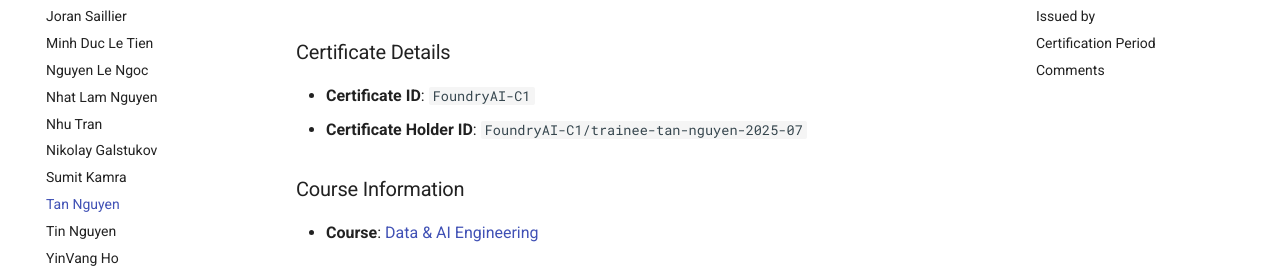
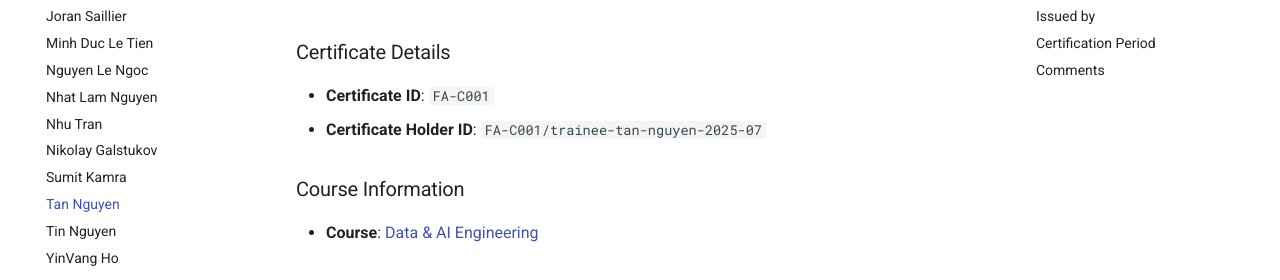
Before and after one commit to foundry-ai-academy/certificates, an MkDocs documentation site: the page built from docs/c001/trainee-tan-nguyen-2025-07.md, in a window 1280 px wide and 900 px high, scrolled down 549 px. Shown: the part 173-453 px from the top of the window. Built offline with MkDocs 1.6.1 and Material for MkDocs 9.7.7, drawn with Linux system fonts in a browser that asks for light colours; the version menu is left out.

```diff
--- a/docs/c001/trainee-tan-nguyen-2025-07.md
+++ b/docs/c001/trainee-tan-nguyen-2025-07.md
@@ -6,8 +6,8 @@
 ![Certificate Image](trainee-tan-nguyen-2025-07.png)
 
 ### Certificate Details
-- **Certificate ID**: `FoundryAI-C1`
-- **Certificate Holder ID**: `FoundryAI-C1/trainee-tan-nguyen-2025-07`
+- **Certificate ID**: `FA-C001`
+- **Certificate Holder ID**: `FA-C001/trainee-tan-nguyen-2025-07`
 
 ### Course Information
 - **Course**: [Data & AI Engineering](https://www.foundry.academy/)
```
